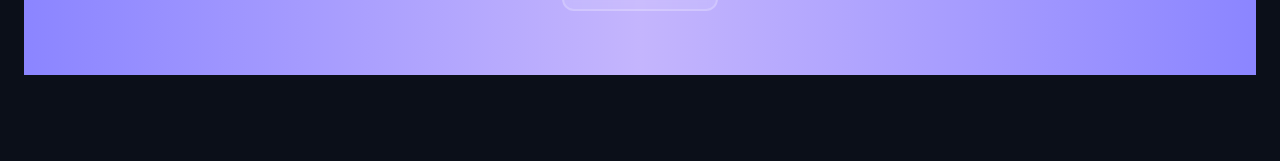
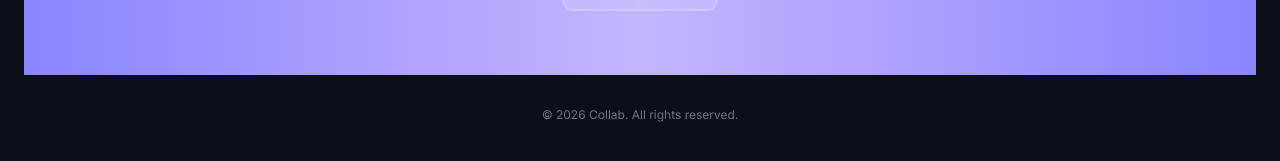
Before and after one commit to nsahay007/Collab-Frontend, a React (Vite) app: page / in a window 1280 px wide. Shown: the part 4395-4556 px from the top of the page. Before the commit the page ends 4502 px from the top, so only its background shows below. Built offline with nearby package versions, Linux system fonts and the light colour scheme; no server answers.

Commit message:
Add copyright footer

```diff
--- a/src/pages/Dashboard.jsx
+++ b/src/pages/Dashboard.jsx
@@ -105,6 +105,7 @@ function ProjectCard({ project, isMine, onInterest }) {
 export default function Dashboard() {
   const { user } = useAuth()
   const userId = user?._id || user?.id
+  const currentYear = new Date().getFullYear()
   const [projects, setProjects] = useState([])
   const [loading, setLoading] = useState(true)
   const [error, setError] = useState(null)
@@ -432,6 +433,10 @@ export default function Dashboard() {
           ))}
         </div>
       )}
+
+      <div className="pt-6 text-center text-xs text-text-muted">
+        © {currentYear} Collab. All rights reserved.
+      </div>
     </div>
   )
 }
--- a/src/pages/Landing.jsx
+++ b/src/pages/Landing.jsx
@@ -235,6 +235,7 @@ export default function Landing() {
     activeUsersWindowDays: 30
   })
   const [statsError, setStatsError] = useState(false)
+  const currentYear = new Date().getFullYear()
 
   useEffect(() => {
     let mounted = true
@@ -584,6 +585,12 @@ export default function Landing() {
           </motion.div>
         </div>
       </section>
+
+      <footer className="py-8">
+        <div className="max-w-7xl mx-auto px-4 sm:px-6 text-center text-xs text-text-muted">
+          © {currentYear} Collab. All rights reserved.
+        </div>
+      </footer>
     </div>
   )
 }
--- a/src/pages/Profile.jsx
+++ b/src/pages/Profile.jsx
@@ -42,6 +42,7 @@ function ProjectCard({ title, description, status, roles }) {
 
 export default function Profile() {
   const navigate = useNavigate()
+  const currentYear = new Date().getFullYear()
   const [user, setUser] = useState(null)
   const [editMode, setEditMode] = useState(false)
   const [formData, setFormData] = useState({
@@ -547,6 +548,10 @@ export default function Profile() {
           </div>
         )}
       </div>
+
+      <div className="pt-6 text-center text-xs text-text-muted">
+        © {currentYear} Collab. All rights reserved.
+      </div>
     </div>
   )
 }
```
